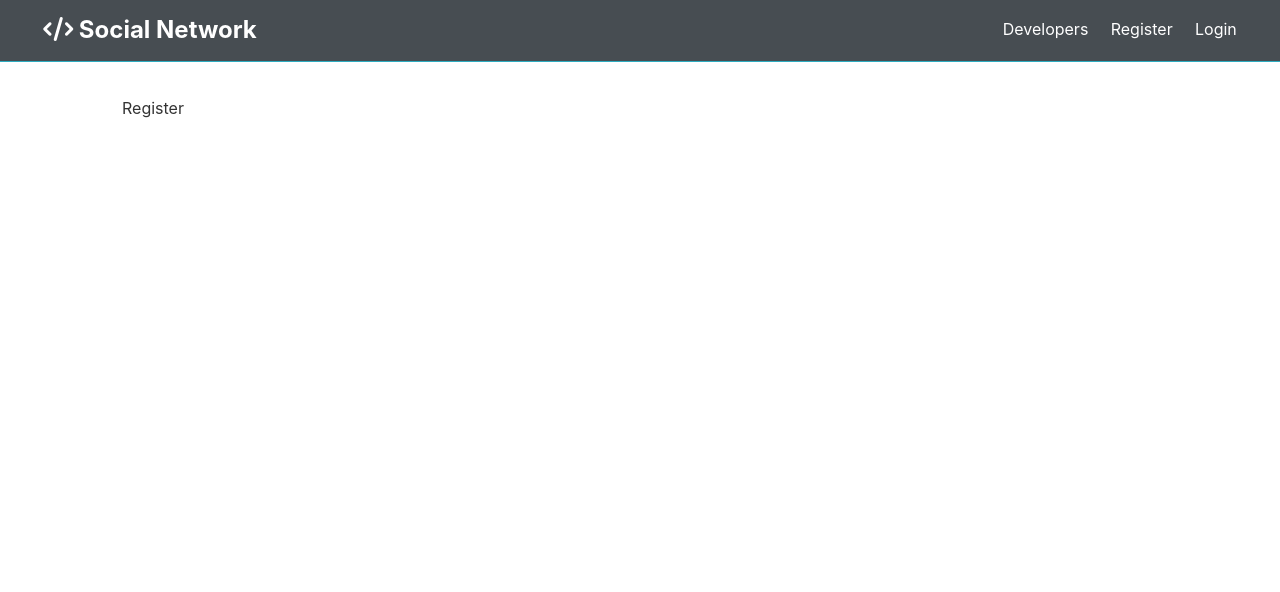
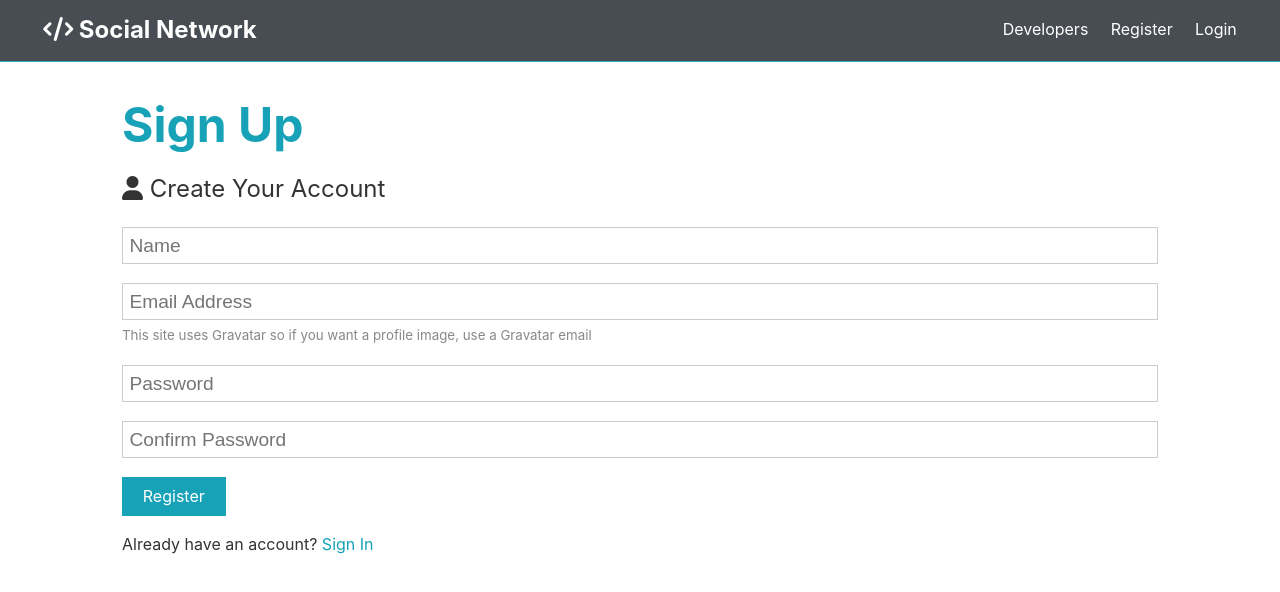
Before and after one commit to DavidKHahn/react-redux-social-network, a React (Create React App) app in the folder client/: page /register in a window 1280 px wide. Shown: the top 592 px of the page. Built offline with nearby package versions, Linux system fonts and the light colour scheme.

Commit message:
Create Register Form, useState Hook

```diff
--- a/client/src/components/auth/Register.js
+++ b/client/src/components/auth/Register.js
@@ -1,9 +1,74 @@
-import React from 'react'
+import React, { Fragment, useState } from 'react';
 
 export default function Register() {
+    const [formData, setFormData] = useState({
+        name: '',
+        email: '',
+        password: '',
+        password2: ''
+    });
+
+    const { name, email, password, password2 } = formData;
+    // handles input values and sets data in formData based on each input value type
+    const onChange = e => setFormData({ ...formData, [e.target.name]: e.target.value });
+
+    const onSubmit = e => {
+        e.preventDefault();
+        if(password !== password2){
+            console.log('Passwords do not match')
+        } else {
+            console.log(formData);
+        }
+    };
+
     return (
-        <div>
-            Register
-        </div>
+        <Fragment>
+            <h1 className="large text-primary">Sign Up</h1>
+                <p className="lead"><i className="fas fa-user"></i> Create Your Account</p>
+                <form className="form" onSubmit={e => onSubmit(e)} >
+                    <div className="form-group">
+                    <input type="text"
+                        placeholder="Name"
+                        name="name"
+                        value={name}
+                        onChange={e => onChange(e)} required />
+                    </div>
+                    <div className="form-group">
+                    <input type="email"
+                        placeholder="Email Address"
+                        name="email"
+                        value={email}
+                        onChange={e => onChange(e)}
+                     />
+                    <small className="form-text">
+                        This site uses Gravatar so if you want a profile image, use a
+                        Gravatar email</small>
+                    </div>
+                    <div className="form-group">
+                    <input
+                        type="password"
+                        placeholder="Password"
+                        name="password"
+                        minLength="6"
+                        value={password}
+                        onChange={e => onChange(e)}
+                    />
+                    </div>
+                    <div className="form-group">
+                    <input
+                        type="password"
+                        placeholder="Confirm Password"
+                        name="password2"
+                        minLength="6"
+                        value={password2}
+                        onChange={e => onChange(e)}
+                    />
+                    </div>
+                    <input type="submit" className="btn btn-primary" value="Register" />
+                </form>
+                <p className="my-1">
+                    Already have an account? <a href="login.html">Sign In</a>
+                </p>
+        </Fragment>
     )
 }
```
